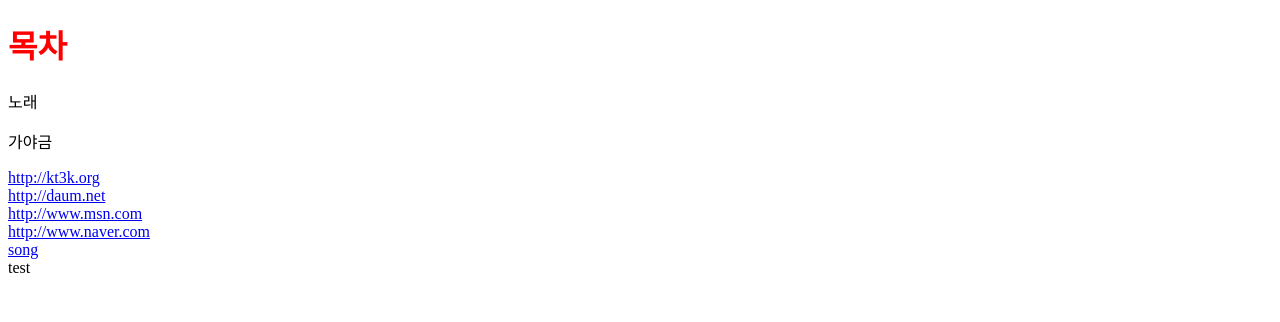
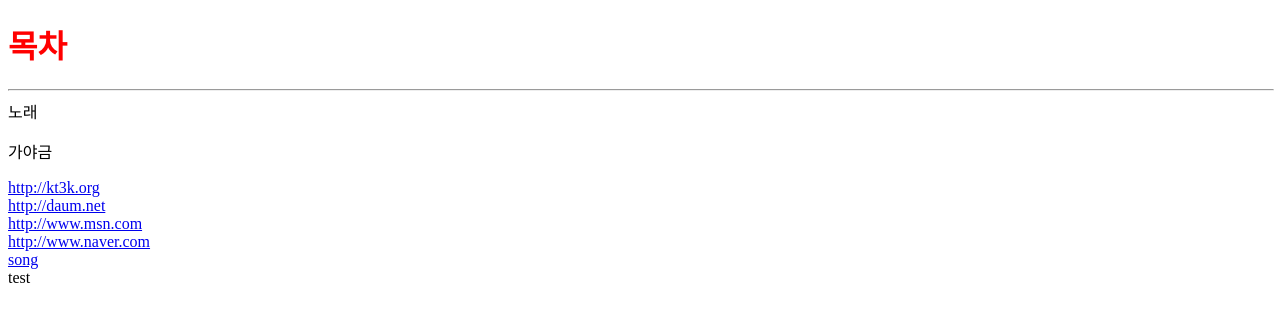
Before and after one commit to kt3k/dosolga.com, a plain HTML site: page index.html in a window 1280 px wide. Drawn offline with Linux system fonts and the light colour scheme.

Commit message:
Update index.html

```diff
--- a/index.html
+++ b/index.html
@@ -14,7 +14,7 @@
   </style>
   <body>
     <h1 id="title">목차</h1>
-    <U></U>
+    <hr width=100% liegn=left>
     <div id="song">노래</div>
     <p id="a">가야금</p>
     <a href="http://kt3k.org">http://kt3k.org</a><br>
```
